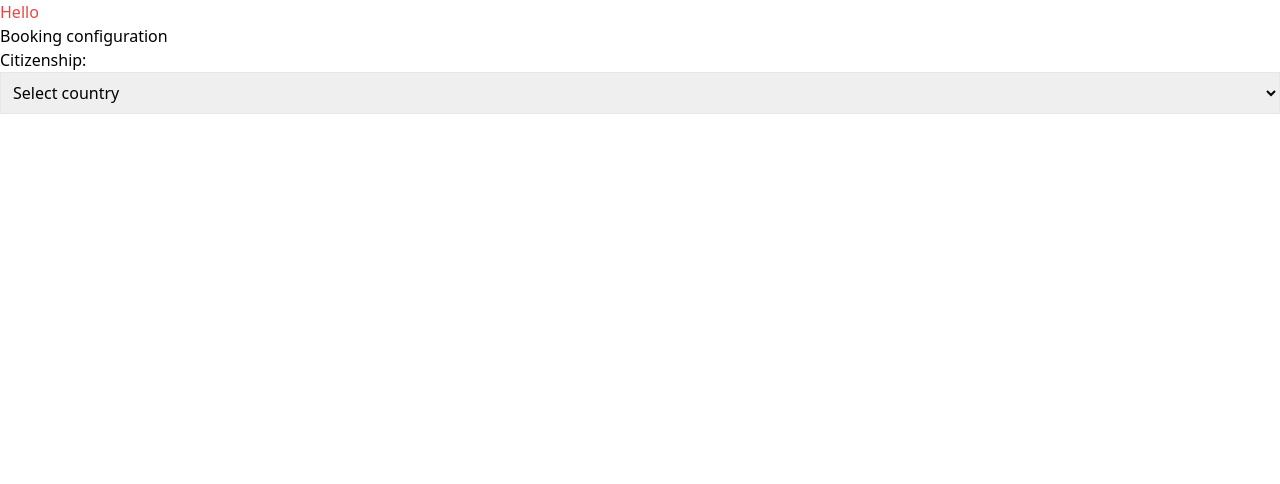
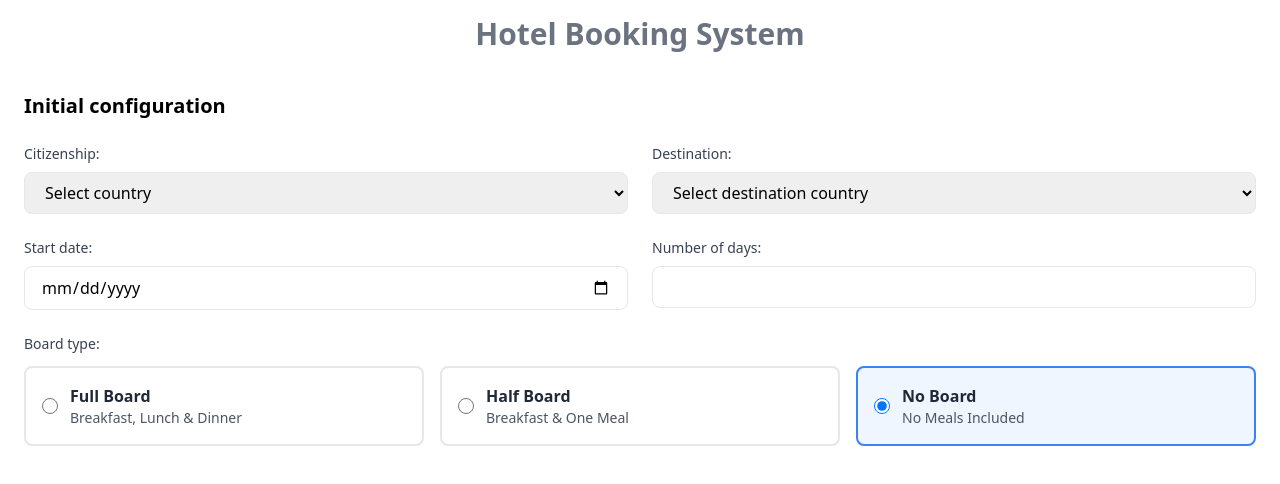
Before and after one commit to ibrahimaliyevv2/hotel-booking-system, a React (Vite) app: page / in a window 1280 px wide. Shown: the top 484 px of the page. Built offline with nearby package versions, Linux system fonts and the light colour scheme.

Commit message:
feat(BookingForm): add other input fields

```diff
--- a/src/App.tsx
+++ b/src/App.tsx
@@ -3,7 +3,7 @@ import BookingForm from "./components/BookingForm";
 function App() {
   return (
     <>
-      <p className="text-red-500">Hello</p>
+      <h1 className="text-gray-500 font-bold text-3xl text-center p-4">Hotel Booking System</h1>
       <BookingForm />
     </>
   );
--- a/src/components/BookingForm.tsx
+++ b/src/components/BookingForm.tsx
@@ -1,22 +1,41 @@
 import { useAppDispatch, useAppSelector } from "../redux/store";
 import { countries } from "../data/countries";
-import { setCitizenship } from "../redux/slices/bookingSlice";
+import {
+  setBoardTypeCode,
+  setCitizenship,
+  setDays,
+  setDestination,
+  setStartDate,
+} from "../redux/slices/bookingSlice";
+import { boardTypes } from "../data/boardTypes";
+
 const BookingForm = () => {
   const dispatch = useAppDispatch();
   const config = useAppSelector((state) => state.booking.booking);
+
+  console.log(config);
+
   return (
-    <form>
-      <h1>Booking configuration</h1>
+    <form className="p-6">
+      <h1 className="text-xl mb-6 font-bold">Initial configuration</h1>
 
-      <div>
+      <div className="grid grid-cols-1 md:grid-cols-2 gap-6">
         <div>
-          <label>Citizenship:</label>
+          <label
+            className="text-sm font-medium text-gray-700 mb-2 block items-center gap-2"
+            htmlFor="citizenship"
+          >
+            Citizenship:
+          </label>
           <select
+            id="citizenship"
             value={config.citizenship}
             onChange={(e) => dispatch(setCitizenship(e.target.value))}
-            className="border p-2 w-full"
+            className="w-full px-4 py-2 border rounded-lg focus:ring-2 focus:ring-blue-500 focus:border-transparent"
           >
-            <option value="">Select country</option>
+            <option value="" disabled hidden>
+              Select country
+            </option>
             {countries.map((country) => (
               <option key={country.id} value={country.name}>
                 {country.name}
@@ -24,6 +43,93 @@ const BookingForm = () => {
             ))}
           </select>
         </div>
+        <div>
+          <label
+            className="text-sm font-medium text-gray-700 mb-2 block items-center gap-2"
+            htmlFor="destination"
+          >
+            Destination:
+          </label>
+          <select
+            id="destination"
+            className="w-full px-4 py-2 border rounded-lg focus:ring-2 focus:ring-blue-500 focus:border-transparent"
+            value={config.destination}
+            onChange={(e) => dispatch(setDestination(e.target.value))}
+          >
+            <option value="" disabled hidden>
+              Select destination country
+            </option>
+            {countries.map((country) => (
+              <option key={country.id} value={country.name}>
+                {country.name}
+              </option>
+            ))}
+          </select>
+        </div>
+        <div>
+          <label
+            className="text-sm font-medium text-gray-700 mb-2 block items-center gap-2"
+            htmlFor="startDate"
+          >
+            Start date:
+          </label>
+          <input
+            type="date"
+            id="startDate"
+            value={config.startDate}
+            onChange={(e) => dispatch(setStartDate(e.target.value))}
+            className="w-full px-4 py-2 border rounded-lg focus:ring-2 focus:ring-blue-500 focus:border-transparent"
+          />
+        </div>
+        <div>
+          <label
+            className="text-sm font-medium text-gray-700 mb-2 block items-center gap-2"
+            htmlFor="days"
+          >
+            Number of days:
+          </label>
+          <input
+            type="number"
+            id="days"
+            value={config.days === 0 ? "" : config.days}
+            onChange={(e) => dispatch(setDays(Number(e.target.value)))}
+            className="w-full px-4 py-2 border rounded-lg focus:ring-2 focus:ring-blue-500 focus:border-transparent"
+          />
+        </div>
+      </div>
+      <div className="mt-6">
+        <label className="block text-sm font-medium text-gray-700 mb-3  items-center gap-2">
+          Board type:
+        </label>
+        <div className="grid grid-cols-1 md:grid-cols-3 gap-4">
+          {boardTypes.map((type) => (
+            <label
+              key={type.code}
+              className={`flex items-center p-4 border-2 rounded-lg cursor-pointer transition-all ${
+                config.boardTypeCode === type.code
+                  ? "border-blue-500 bg-blue-50"
+                  : "border-gray-200 hover:border-blue-300"
+              }`}
+            >
+              <input
+                type="radio"
+                name="boardType"
+                value={type.code}
+                checked={config.boardTypeCode === type.code}
+                onChange={(e) => dispatch(setBoardTypeCode(e.target.value as "FB" | "HB" | "NB"))}
+                className="w-4 h-4 text-blue-600"
+              />
+              <div className="ml-3">
+                <div className="font-semibold text-gray-800">{type.name}</div>
+                <div className="text-sm text-gray-600">
+                  {type.code === "FB" && "Breakfast, Lunch & Dinner"}
+                  {type.code === "HB" && "Breakfast & One Meal"}
+                  {type.code === "NB" && "No Meals Included"}
+                </div>
+              </div>
+            </label>
+          ))}
+        </div>
       </div>
     </form>
   );
```
